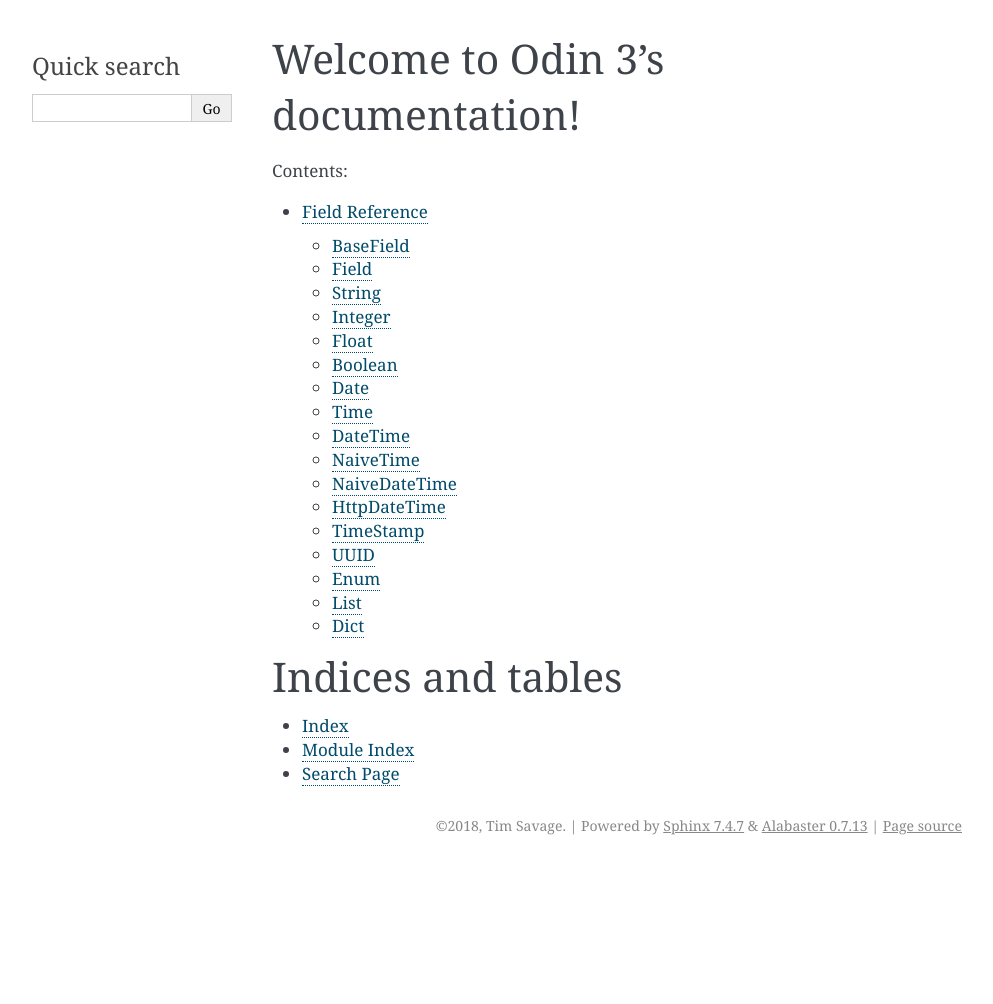
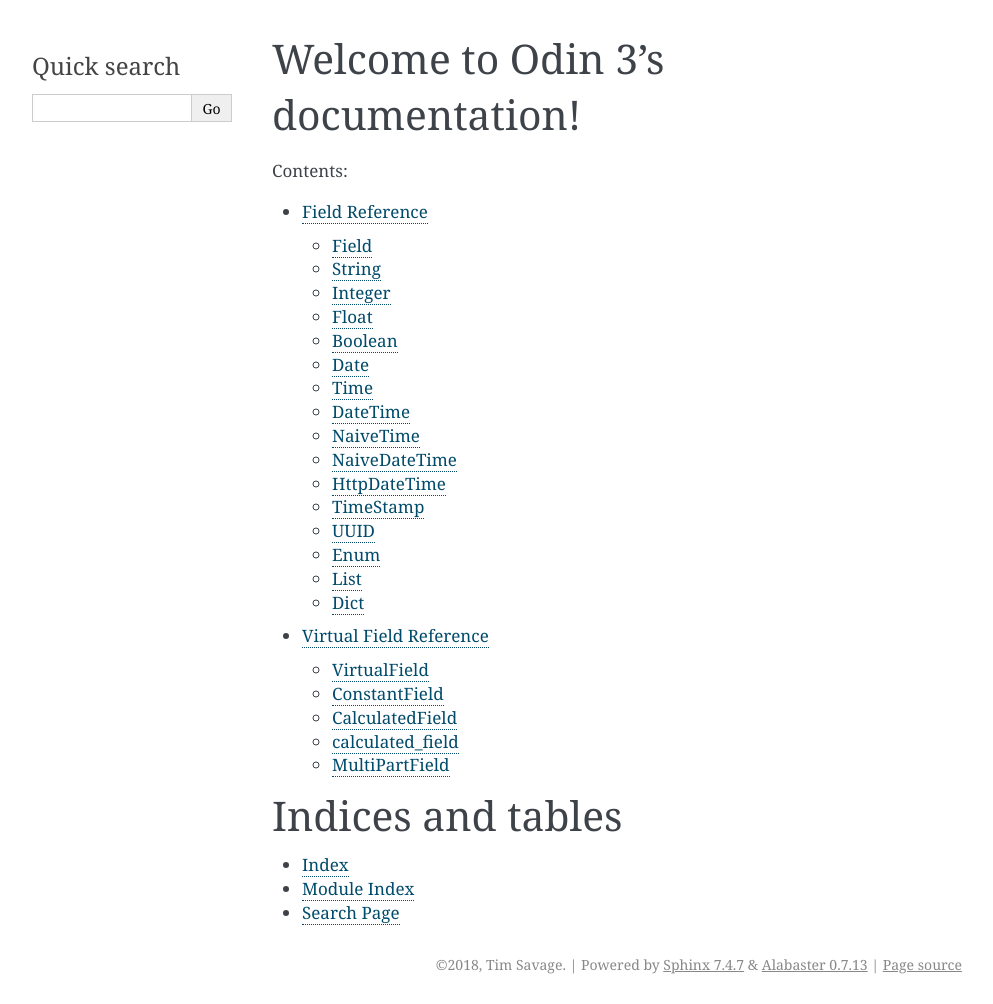
Before and after one commit to python-odin/odin3, a Sphinx documentation site: the page built from docs/source/index.rst, in a window 1280 px wide. Shown: the whole page, without its empty margins (148-1141 px from the left). Built offline with Sphinx 7.4.7, drawn with Linux system fonts in a browser that asks for light colours; before the commit the page ends 900 px from its top, so only the background shows below that.

```diff
--- a/docs/source/index.rst
+++ b/docs/source/index.rst
@@ -10,7 +10,8 @@
    :maxdepth: 2
    :caption: Contents:
 
-   reference/fields
+   reference/fields/value
+   reference/fields/virtual
 
 
 Indices and tables
--- a/docs/source/reference/fields.rst
+++ b/docs/source/reference/fields/value.rst
@@ -2,12 +2,7 @@
 Field Reference
 ***************
 
-.. automodule:: odin.fields
-
-BaseField
-=========
-
-.. autoclass:: BaseField
+.. automodule:: odin.fields.value
 
 
 Field
--- /dev/null
+++ b/docs/source/reference/fields/virtual.rst
@@ -0,0 +1,35 @@
+***********************
+Virtual Field Reference
+***********************
+
+.. automodule:: odin.fields.virtual
+
+
+VirtualField
+============
+
+.. autoclass:: VirtualField
+
+
+ConstantField
+=============
+
+.. autoclass:: ConstantField
+
+
+CalculatedField
+===============
+
+.. autoclass:: CalculatedField
+
+
+calculated_field
+================
+
+.. automethod:: calculated_field
+
+
+MultiPartField
+==============
+
+.. autoclass:: MultiPartField
--- a/odin/__init__.py
+++ b/odin/__init__.py
@@ -6,7 +6,5 @@
 __copyright__ = "Copyright (C) 2018 Tim Savage"
 __version__ = "3.0"
 
+from .resources import Resource, getmeta
 from .fields import *  # noqa
-# from .fields.composite import *  # noqa
-# from .fields.virtual import *  # noqa
-from .resources import Resource, getmeta
```
Also changed, not shown: 6 other files.
